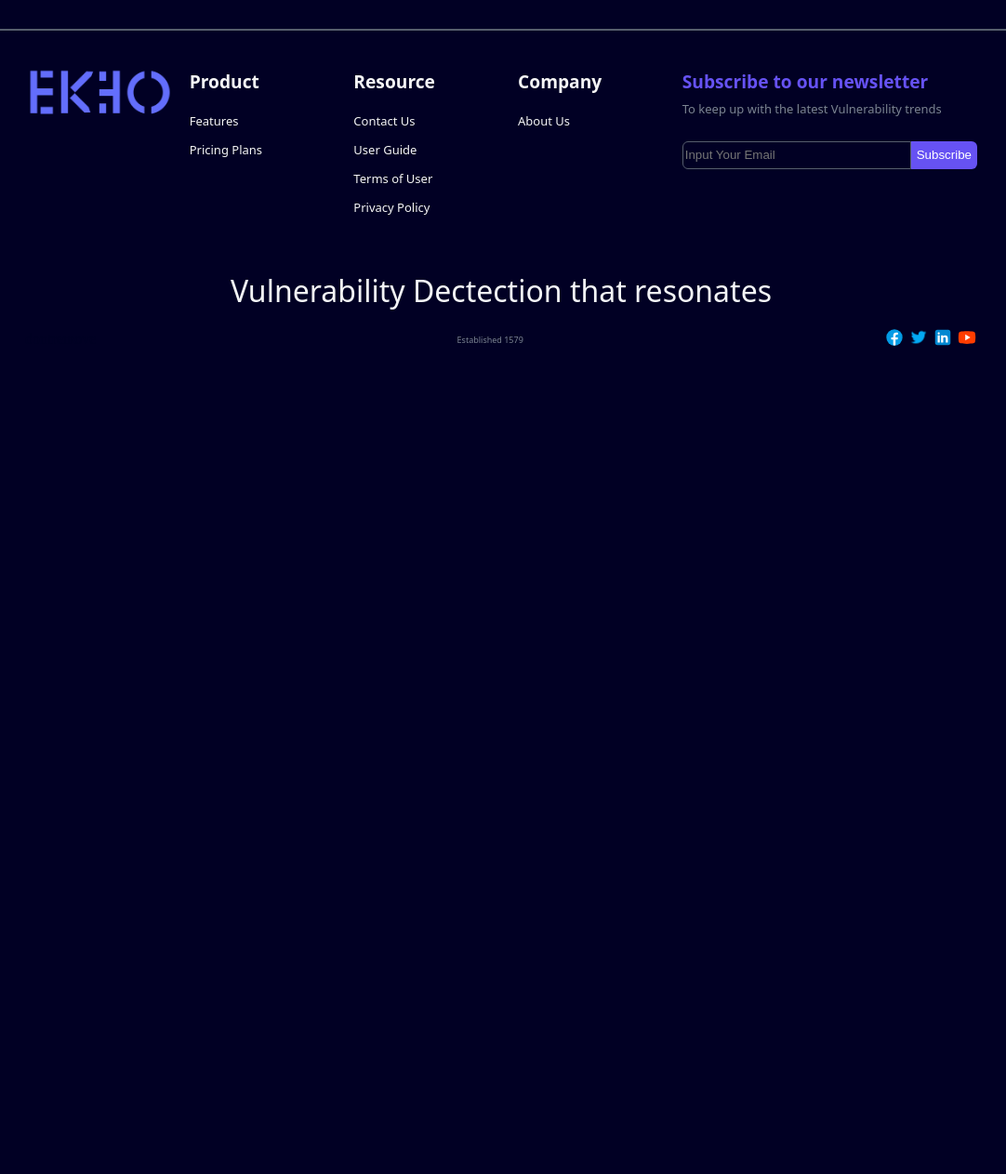
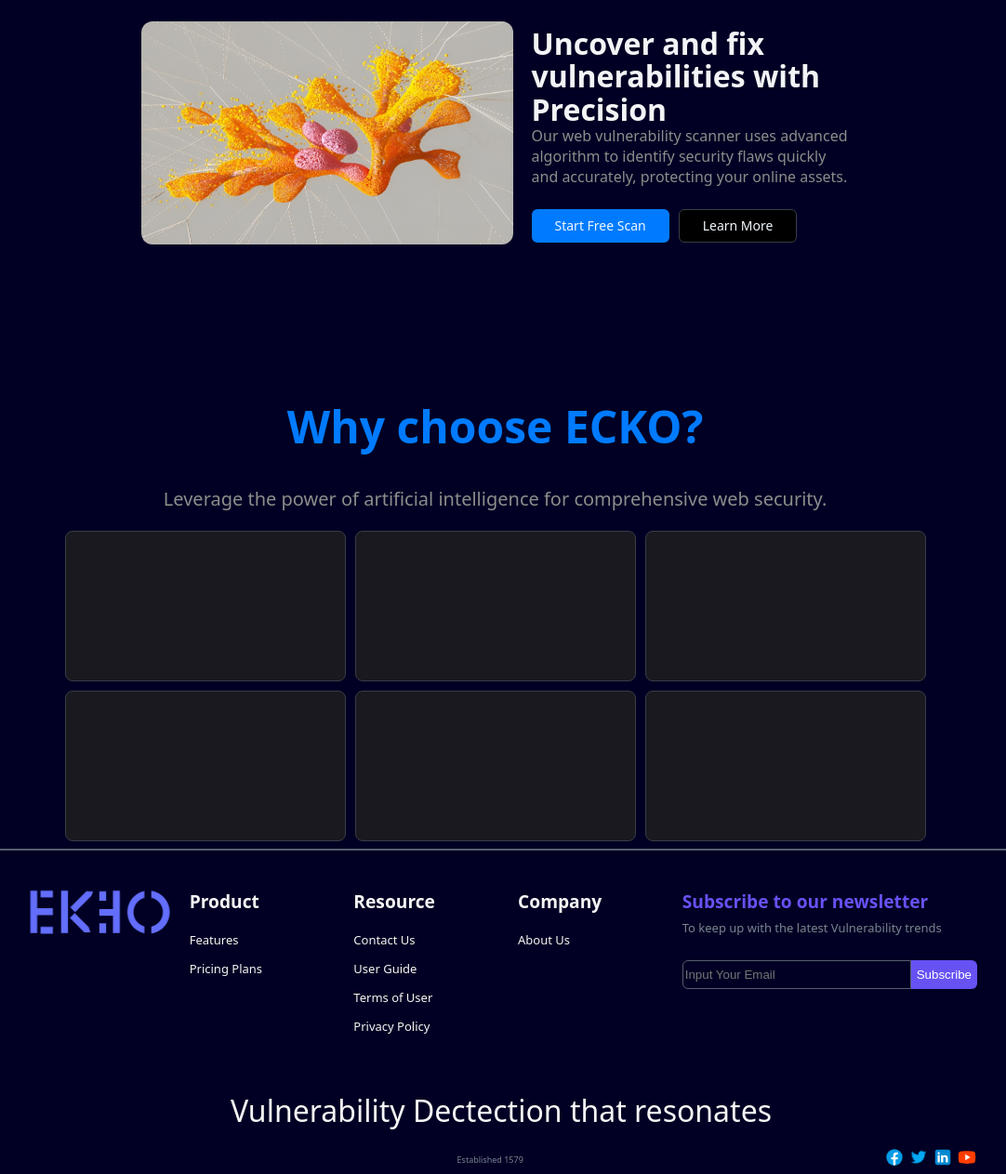
Before and after one commit to SweetDoppio/ECKO, a Flask app: page / in a window 1280 px wide. Shown: the part 73-1336 px from the top of the page at 93% size, without its empty margins (101-1183 px from the left). Before the commit the page ends 445 px from the top, so only its background shows below. Run offline with Flask 3, Linux system fonts and the light colour scheme; parts of the project's set-up code (start-up, migrations or seed data) failed here and were passed over.

Commit message:
added landing page

```diff
--- a/app.py
+++ /dev/null
@@ -1,6 +0,0 @@
-from app import create_app
-
-app = create_app()
-
-if __name__ == "__main__":
-    app.run(debug=True)
--- a/app/static/css/about.css
+++ b/app/static/css/about.css
@@ -22,6 +22,12 @@
     flex-direction: column;
     align-items: center;
 }
+
+/* .about-us-container-wrapper > h2{
+    font-family: var(--main-font-style);
+    color: var(--main-font-color);
+
+} */
 
 .first-nonsense-text{
     max-width: 60%;
@@ -55,8 +61,10 @@
 }
 
 .vision-text-container,.mission-text-container{
+    width: fit-content;
+}
+.vision-text-container > h3,.mission-text-container >h3{
 
-    width: fit-content;
 }
 
 .our-team{
@@ -118,12 +126,12 @@
 }
 
 .join-team-container{
-    margin-right: 6em;
+
     /* outline: var(--test-outline-setting); */
     margin-top: 10em;
     margin-bottom: 10em;
     height: 20em;
-    width: 70%;
+    width: 80%;
     background-color: #171A1FFF;
     border-radius: 12px;
     justify-content: center;
@@ -160,7 +168,6 @@
 }
 
 .join-banner-image > img{
-    margin-left: -2em;
     height: 20em;
     width: auto;
     border-bottom-right-radius: 12px;
--- a/app/static/css/base.css
+++ b/app/static/css/base.css
@@ -5,7 +5,6 @@
     --font-color-purple:#6652f3;
     --footer-text-color: #f5f5f5;
     --main-font-style: system-ui, -apple-system, BlinkMacSystemFont, 'Segoe UI', Roboto, Oxygen, Ubuntu, Cantarell, 'Open Sans', 'Helvetica Neue', sans-serif;
-
 }
 
     html,body{
@@ -15,8 +14,9 @@
 
     main{
         display: flex;
-        top: 10em;
-        right: 10em;
+        justify-content: center;
+        flex-direction: column;
+        align-items: center;
 
     }
 
--- a/app/static/css/home_page.css
+++ b/app/static/css/home_page.css
@@ -0,0 +1,156 @@
+:root{
+    --outline-test: 1px rgb(199, 53, 53) solid;
+    --main-font-colour: #7b8391;
+    --main-background-color: #010024;
+    --font-color-purple:#6652f3;
+    --footer-text-color: #f5f5f5;
+    --main-font-style: system-ui, -apple-system, BlinkMacSystemFont, 'Segoe UI', Roboto, Oxygen, Ubuntu, Cantarell, 'Open Sans', 'Helvetica Neue', sans-serif;
+}
+
+h1{
+    color: #007BFFFF;
+    font-family: var(--main-font-style);
+    line-height: 1.1;
+}
+
+
+p,a{
+    color: aliceblue;
+    font-family: var(--main-font-style);
+}
+
+#home_page_main_div_container{
+    display: flex;
+    flex-direction: column;
+    width: 90%;
+}
+
+
+
+.home-page-container-intro-banner.content-wrapper{
+    display: flex;
+    flex-direction: row;
+    justify-content: center;
+    align-items: center;
+    gap: 20px;
+}
+
+.intro-banner-text-container{
+    display: flex;
+    flex-direction: column;
+    width: 30%;
+    justify-content: center;
+    align-items: flex-start;
+    gap: 1.5em;
+}
+
+.whywontyoufuckingmovetotop{
+    display: flex;
+    flex-direction: column;
+    align-items: flex-start;
+    justify-content: flex-start;
+    gap: 1em;
+}
+.whywontyoufuckingmovetotop h1,
+.whywontyoufuckingmovetotop p {
+    margin-top: 0; /* Remove top margin */
+    margin-bottom: 0; /* Optional: remove bottom margin if needed */
+}
+
+
+
+.whywontyoufuckingmovetotop > h1+p{
+    margin-top: -1em;
+    font-size: 1em;
+    color: #8C8D8BFF;
+}
+.intro-banner-button-container{
+    display: flex;
+    flex-direction: row;
+    gap: 10px;
+}
+
+.intro-banner-button-container > button{
+    padding: 6px 25px;
+    display: flex;
+  align-items: center;
+  justify-content: center;
+  font-family: var(--main-font-style);
+  font-size: 14px;
+  line-height: 22px;
+  font-weight: 500;
+  color: #FFFFFFFF;
+  background: #007BFFFF;
+  border: none;
+  border-radius: 6px;
+}
+
+.intro-banner-button-container > button+button{
+    padding: 6px 25px;
+  display: flex;
+  align-items: center;
+  justify-content: center;
+    font-family: var(--main-font-style);
+  font-size: 14px;
+  line-height: 22px;
+  font-weight: 500;
+  color: #F4F4F6FF;
+  background: #000000FF; /* black */
+  border-radius: 6px;
+  border-width: 1px;
+  border-color: #393D47FF;
+  border-style: solid;
+}
+
+
+#landing-page-bannner-image-wrapper > img{
+    width: 25em;
+    height: 15em;
+    border-radius: 12px;
+}
+
+.home-page-container-why-choose-container.content-wrapper{
+    margin-top: 8em;
+    display: flex;
+    flex-direction: column;
+    justify-content: center;
+    align-items: center;
+}
+
+.why-choose-container-text > h2{
+    text-align: center;
+    font-size: 48px;
+  line-height: 48px;
+  font-weight: 700;
+  color: #007BFFFF;
+}
+.why-choose-container-text > h2,.why-choose-container-text > h2+p {
+    font-family: var(--main-font-style);
+}
+
+.why-choose-container-text > h2+p{
+  font-size: 20px;
+  line-height: 28px;
+  font-weight: 400;
+  color: #8C8D8BFF;
+}
+
+.ehko-feature-box-container{
+    display: grid;
+    grid-template-columns: repeat(3, 1fr);
+    grid-template-rows: repeat(2, 1fr);
+    column-gap: 10px;
+    row-gap: 10px;
+
+}
+.ehko-feature-box-wrapper{
+    content: '';
+  width: 300px;
+  height: 160px;
+  background: #19191FFF;
+  border-radius: 8px;
+  border-width: 1px;
+  border-color: #393D47FF;
+  border-style: solid;
+  box-shadow: 0px 0px 1px #171a1f12, 0px 0px 2px #171a1f1F; /* shadow-xs */
+}
--- a/app/static/js/about.js
+++ b/app/static/js/about.js
@@ -1,3 +1,25 @@
-document.querySelectorAll('h1, h2, h3, h4, p').forEach(element => {
-    element.classList.add('about-us-text');
-})
+document.addEventListener('DOMContentLoaded', function() {
+    const elements = document.querySelectorAll('h1');
+    elements.forEach(element => {
+        element.classList.add('about-us-text');
+    });
+});
+
+// const observeElementOnScreen = new IntersectionObserver((entries) => {
+//     entries.forEach(entry => {
+//         if(entry.isIntersecting){
+//             entry.target.classList.add('in-viewport');
+//             entry.target.classList.add('animation-stop');
+//         }  else {
+//             entry.target.classList.remove('in-viewport');
+//         }
+//     })
+// }, {
+//     root: null,
+//     rootMargin: '0px',
+//     threshold: 0.30
+// });
+
+// document.querySelectorAll('.animate-on-scroll').forEach(queryElement =>{
+//     observeElementOnScreen.observe(queryElement);
+// })
--- a/app/templates/home_page.html
+++ b/app/templates/home_page.html
@@ -1,8 +1,50 @@
 {% extends 'base.html' %}
 {% block content %}
 
-<div id="home_page_main_div_container1">
+<div id="home_page_main_div_container">
+    <div class="home-page-container-intro-banner content-wrapper">
+        <picture id="landing-page-bannner-image-wrapper">
+            <source srcset="{{ url_for('static', filename='images/machine-learning-3d.jpg') }}" type="image/jpg+xml" />
+            <img src="{{ url_for('static', filename='images/machine-learning-3d.jpg')}}" alt="3d-visualisation-of-ML?">
+        </picture>
+        <div class="intro-banner-text-container">
+            <div class="whywontyoufuckingmovetotop">
+                <h1>Uncover and fix vulnerabilities with Precision</h1>
+                <p>Our web vulnerability scanner uses advanced algorithm to identify security flaws quickly and accurately, protecting your online assets.</p>
+            </div>
+            <div class=intro-banner-button-container>
+                <button><a style="text-decoration: none;" href="">Start Free Scan</a></button>
+                <button><a style="text-decoration: none;">Learn More</a></button>
+            </div>
+        </div >
+    </div>
 
+    <div class="home-page-container-why-choose-container content-wrapper">
+        <div class="why-choose-container-text">
+            <h2>Why choose ECKO?</h2>
+            <p>Leverage the power of artificial intelligence for comprehensive web security.</p>
+        </div>
+        <div class="ehko-feature-box-container">
+            <div class="ehko-feature-box-wrapper box-one">
+
+            </div>
+            <div class="ehko-feature-box-wrapper box-two">
+
+            </div>
+            <div class="ehko-feature-box-wrapper box-three">
+
+            </div>
+            <div class="ehko-feature-box-wrapper box-four">
+
+            </div>
+            <div class="ehko-feature-box-wrapper box-five">
+
+            </div >
+            <div class="ehko-feature-box-wrapper box-six">
+
+            </div>
+        </div>
+    </div>
 
 
 </div>
```
Also changed, not shown: app/forms.py (+7 -3 lines), app/templates/about.html (+5 -5 lines), jsconfig.json (added, +15 -0 lines), app/static/images/machine-learning-3d.jpg (added).
